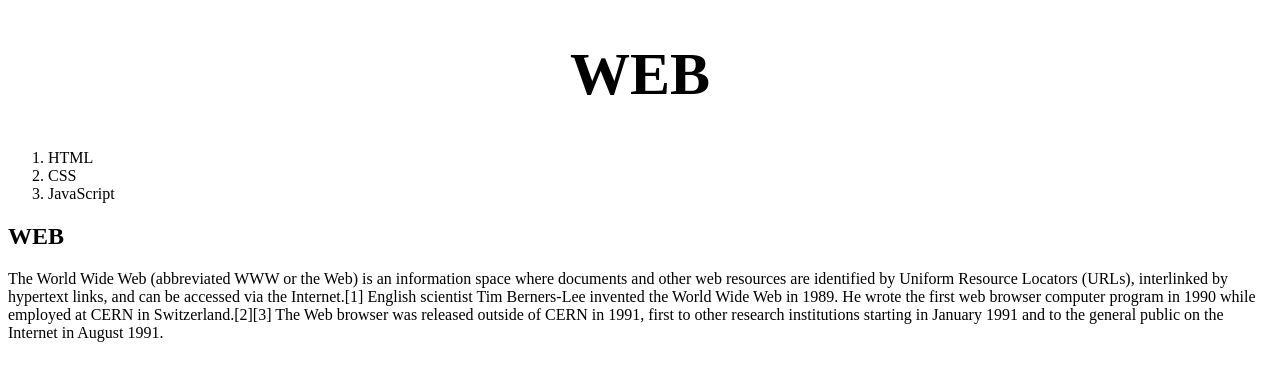
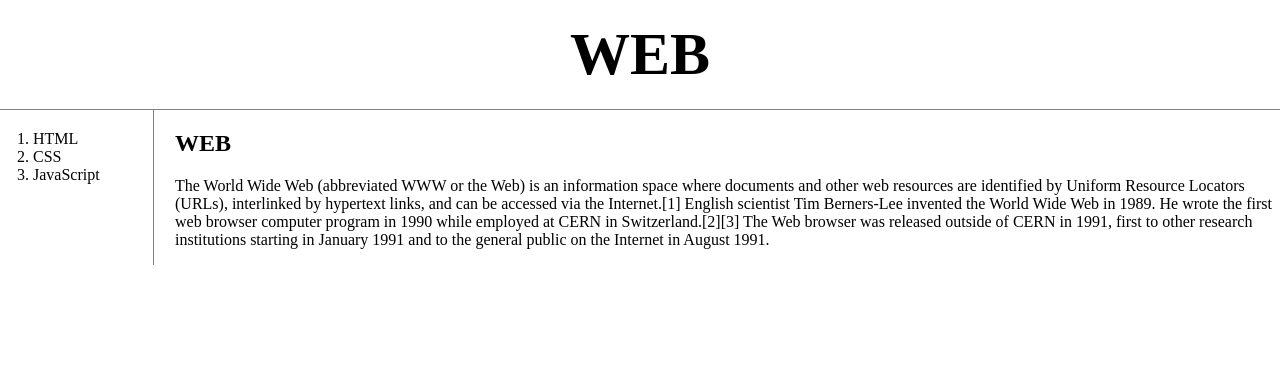
Before and after one commit to badack/web1, a plain HTML site: page index.html in a window 1280 px wide. Drawn offline with Linux system fonts and the light colour scheme.

Commit message:
Update index.html

```diff
--- a/index.html
+++ b/index.html
@@ -1,28 +1,23 @@
 <!doctype html>
 <html>
 <head>
+  <meta charset="utf-8">
   <title>WEB1 - Welcome</title>
-  <meta charset="utf-8">
-  <style>
-  a {
-    color:black;
-    text-decoration: none;
-  }
-  h1 {
-    font-size:60px;
-    text-align:center;
-  }
-  </style>
+  <link rel="stylesheet" href="style.css">
 </head>
 <body>
   <h1><a href="index.html">WEB</a></h1>
+  <div id="grid">
     <ol>
       <li><a href="1.html">HTML</a></li>
       <li><a href="2.html">CSS</a></li>
       <li><a href="3.html">JavaScript</a></li>
     </ol>
+    <div id="article">
       <h2>WEB</h2>
       <p>The World Wide Web (abbreviated WWW or the Web) is an information space where documents and other web resources are identified by Uniform Resource Locators (URLs), interlinked by hypertext links, and can be accessed via the Internet.[1] English scientist Tim Berners-Lee invented the World Wide Web in 1989. He wrote the first web browser computer program in 1990 while employed at CERN in Switzerland.[2][3] The Web browser was released outside of CERN in 1991, first to other research institutions starting in January 1991 and to the general public on the Internet in August 1991.
       </p>
+    </div>
+  </div>
 </body>
 </html>
```
Lines whose indentation alone changed are shown as unchanged.
